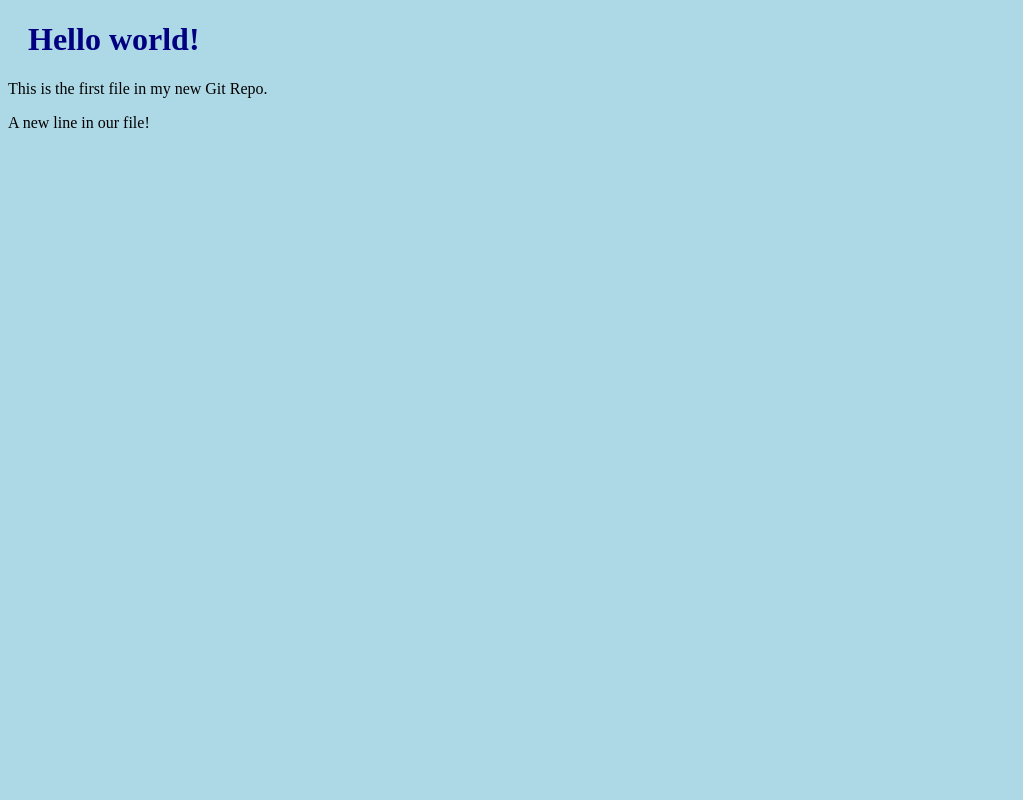
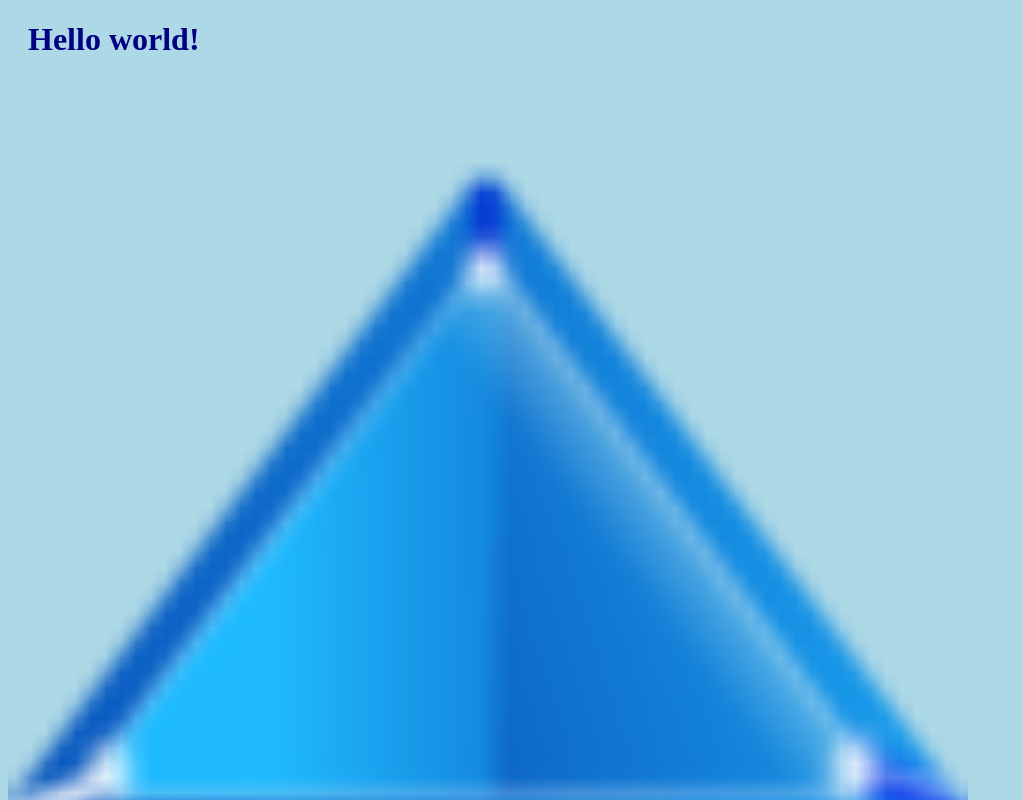
Before and after one commit to wensheng-liu-igt/hello-world-public, a plain HTML site: page Index.html in a window 1280 px wide. Shown: the top 800 px of the page, without its empty margins (0-1023 px from the left). Drawn offline with Linux system fonts and the light colour scheme.

Commit message:
Added image to Hello World

```diff
--- a/Index.html
+++ b/Index.html
@@ -7,6 +7,8 @@
 <body>
 
 <h1>Hello world!</h1>
+<div><img src="arrow-up.png" alt="Hello World from Space"
+style="width:100%;max-width:960px"></div>
 <p>This is the first file in my new Git Repo.</p>
 <p>A new line in our file!</p>
 </body>
```
Also changed, not shown: arrow-up.png (added).
